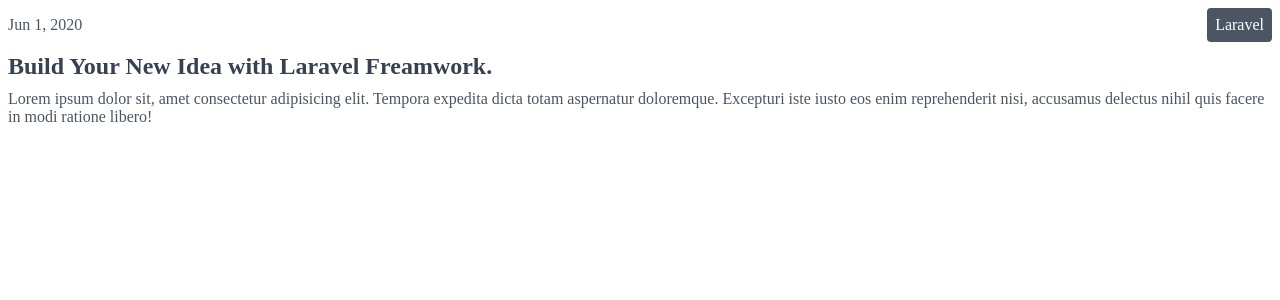
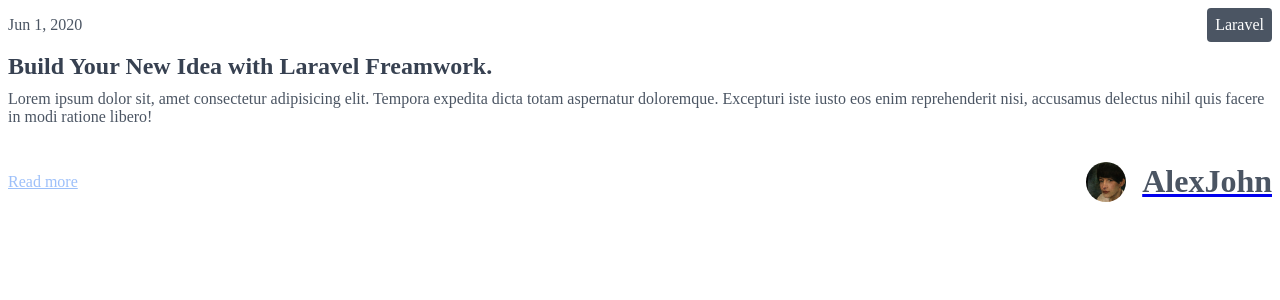
Before and after one commit to kondo0602/PrAhaChallenge, a Next.js app in the folder 34_next-js/nextjs-blog/: page / in a window 1280 px wide. Shown: the top 300 px of the page. Built offline with nearby package versions, Linux system fonts and the light colour scheme.

Commit message:
feat: カードのフッタを作成

```diff
--- /dev/null
+++ b/34_next-js/nextjs-blog/components/atoms/link.tsx
@@ -0,0 +1,13 @@
+import React, { FC } from "react";
+
+const style: React.CSSProperties = {
+  color: 'rgba(59, 130, 246, 0.5)',
+}
+
+const Link: FC<{ text: string }> = ({ text }) => {
+  return (
+  <a href="#" style={style}>{text}</a>
+  )
+};
+
+export default Link;
--- /dev/null
+++ b/34_next-js/nextjs-blog/components/atoms/user-icon.tsx
@@ -0,0 +1,18 @@
+import React, { FC } from "react";
+
+const style: React.CSSProperties = {
+  objectFit: 'cover',
+  width: '2.5rem',
+  height: '2.5rem',
+  margin: '1rem',
+  borderRadius: '9999px',
+  display: 'block'
+}
+
+const UserIcon: FC<{ imgPath: string }> = ({ imgPath }) => {
+  return (
+  <img src="/images/sample1.png" alt="avatar" style={style}/>
+  )
+};
+
+export default UserIcon;
--- /dev/null
+++ b/34_next-js/nextjs-blog/components/atoms/user-name.tsx
@@ -0,0 +1,14 @@
+import React, { FC } from "react";
+
+const style: React.CSSProperties = {
+  font: 'bold',
+  color: 'rgba(75, 85, 99)'
+}
+
+const UserName: FC<{ userName: string }> = ({ userName }) => {
+  return (
+  <h1 style={style}>{userName}</h1>
+  )
+};
+
+export default UserName;
--- /dev/null
+++ b/34_next-js/nextjs-blog/components/molecules/card-footer.tsx
@@ -0,0 +1,21 @@
+import React, { FC } from "react";
+import Link from "../atoms/link"
+import User from "../molecules/user"
+
+const style: React.CSSProperties = {
+  display: 'flex',
+  marginTop: '1rem',
+  justifyContent: 'space-between',
+  placeItems: 'center',
+}
+
+const CardBody: FC<{ text: string, imgPath: string, userName: string }> = ({ text, imgPath, userName }) => {
+  return (
+  <div style={style}>
+      <Link text={text}/>
+      <User imgPath={imgPath} userName={userName}/>
+  </div>
+  )
+};
+
+export default CardBody;
--- /dev/null
+++ b/34_next-js/nextjs-blog/components/molecules/user.tsx
@@ -0,0 +1,21 @@
+import React, { FC } from "react";
+import UserIcon from "../atoms/user-icon";
+import UserName from "../atoms/user-name";
+
+const style: React.CSSProperties = {
+  display: 'flex',
+  alignItems: 'center'
+}
+
+const User: FC<{ imgPath: string, userName: string }> = ({ imgPath, userName }) => {
+  return (
+    <div>
+      <a href="#" style={style}>
+        <UserIcon imgPath={imgPath} />
+        <UserName userName={userName} />
+      </a>
+    </div>
+  )
+};
+
+export default User;
--- a/34_next-js/nextjs-blog/pages/index.tsx
+++ b/34_next-js/nextjs-blog/pages/index.tsx
@@ -1,11 +1,13 @@
 import CardHeader from "../components/molecules/card-header"
 import CardBody from "../components/molecules/card-body"
+import CardFooter from "../components/molecules/card-footer"
 
 export default function Home() {
   return (
     <div className="container">
       <CardHeader timestamp="Jun 1, 2020" message="Laravel"/>
       <CardBody titleText="Build Your New Idea with Laravel Freamwork." contentText="Lorem ipsum dolor sit, amet consectetur adipisicing elit. Tempora expedita dicta totam aspernatur doloremque. Excepturi iste iusto eos enim reprehenderit nisi, accusamus delectus nihil quis facere in modi ratione libero!"/>
+      <CardFooter text="Read more" imgPath="" userName="AlexJohn"/>
     </div>
   );
 }
```
Also changed, not shown: 34_next-js/nextjs-blog/public/images/sample1.png (added).
